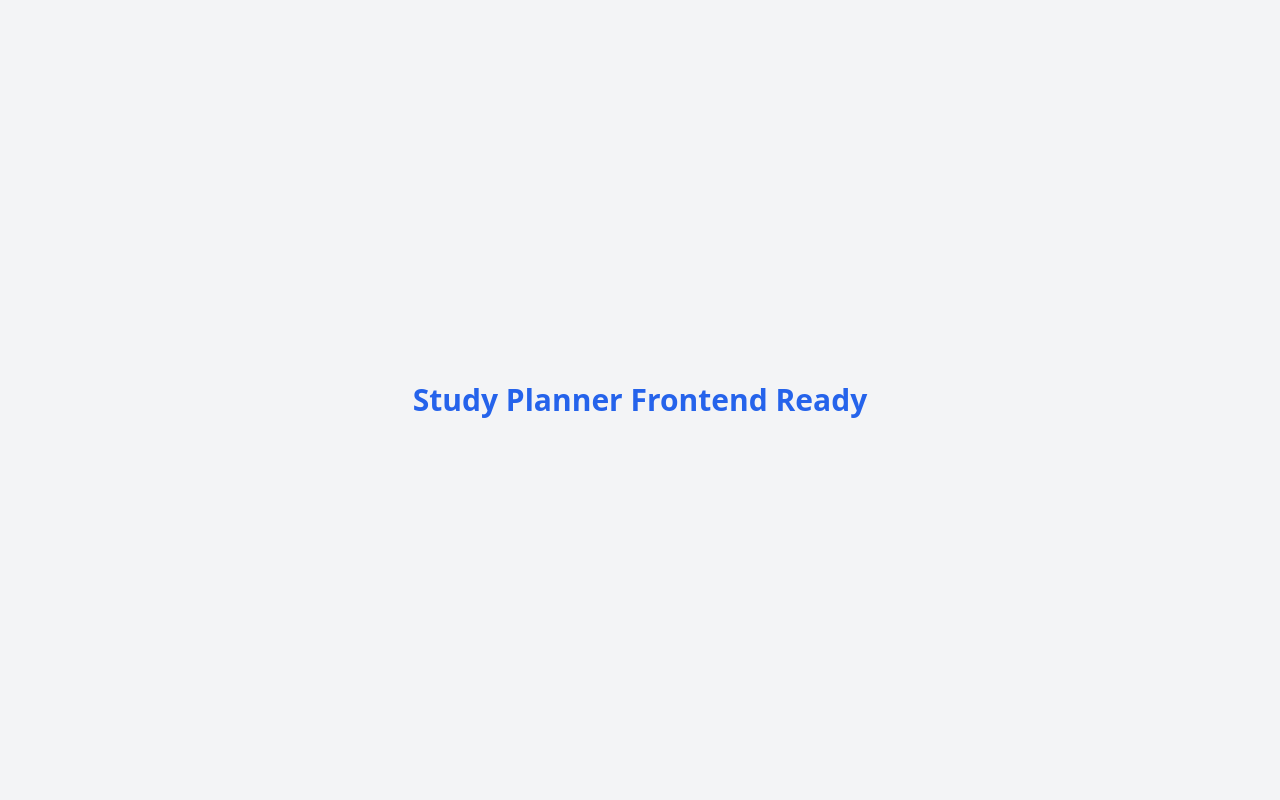
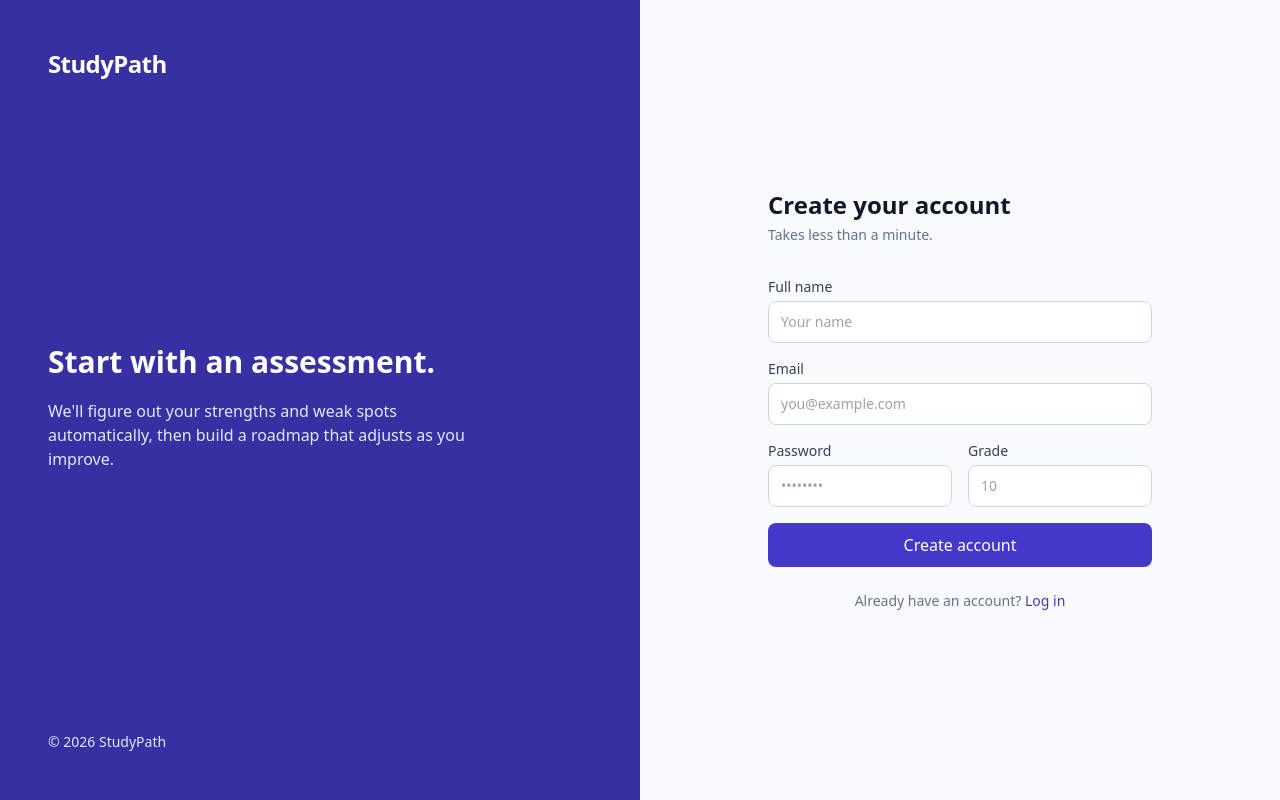
Before and after one commit to Shrinivas-py/Study_Planner, a React app in the folder frontend/: page /register in a window 1280 px wide. Built offline with nearby package versions, Linux system fonts and the light colour scheme; the HTML template or start-up script is replaced by a standard one.

Commit message:
working on frontend

```diff
--- a/frontend/src/App.jsx
+++ b/frontend/src/App.jsx
@@ -1,8 +1,31 @@
+import { BrowserRouter, Routes, Route, Navigate } from 'react-router-dom';
+import { AuthProvider, useAuth } from './context/AuthContext';
+import Login from './pages/Login';
+import Register from './pages/Register';
+
+function PrivateRoute({ children }) {
+  const { user } = useAuth();
+  return user ? children : <Navigate to="/login" />;
+}
+
+function AppRoutes() {
+  return (
+    <Routes>
+      <Route path="/login" element={<Login />} />
+      <Route path="/register" element={<Register />} />
+      <Route path="/subjects" element={<PrivateRoute><div>Subjects page (next)</div></PrivateRoute>} />
+      <Route path="*" element={<Navigate to="/login" />} />
+    </Routes>
+  );
+}
+
 function App() {
   return (
-    <div className="min-h-screen flex items-center justify-center bg-gray-100">
-      <h1 className="text-3xl font-bold text-blue-600">Study Planner Frontend Ready</h1>
-    </div>
+    <AuthProvider>
+      <BrowserRouter>
+        <AppRoutes />
+      </BrowserRouter>
+    </AuthProvider>
   );
 }
 
--- /dev/null
+++ b/frontend/src/context/AuthContext.jsx
@@ -0,0 +1,32 @@
+import { createContext, useContext, useState } from 'react';
+
+const AuthContext = createContext();
+
+export function AuthProvider({ children }) {
+  const [user, setUser] = useState(() => {
+    const saved = localStorage.getItem('user');
+    return saved ? JSON.parse(saved) : null;
+  });
+
+  const login = (userData, token) => {
+    localStorage.setItem('token', token);
+    localStorage.setItem('user', JSON.stringify(userData));
+    setUser(userData);
+  };
+
+  const logout = () => {
+    localStorage.removeItem('token');
+    localStorage.removeItem('user');
+    setUser(null);
+  };
+
+  return (
+    <AuthContext.Provider value={{ user, login, logout }}>
+      {children}
+    </AuthContext.Provider>
+  );
+}
+
+export function useAuth() {
+  return useContext(AuthContext);
+}
--- /dev/null
+++ b/frontend/src/pages/Login.jsx
@@ -0,0 +1,96 @@
+import { useState } from 'react';
+import { useNavigate, Link } from 'react-router-dom';
+import api from '../services/api';
+import { useAuth } from '../context/AuthContext';
+
+export default function Login() {
+  const [email, setEmail] = useState('');
+  const [password, setPassword] = useState('');
+  const [error, setError] = useState('');
+  const [loading, setLoading] = useState(false);
+  const { login } = useAuth();
+  const navigate = useNavigate();
+
+  const handleSubmit = async (e) => {
+    e.preventDefault();
+    setError('');
+    setLoading(true);
+    try {
+      const res = await api.post('/auth/login', { email, password });
+      login(res.data.user, res.data.token);
+      navigate('/subjects');
+    } catch (err) {
+      setError(err.response?.data?.message || 'Login failed');
+    } finally {
+      setLoading(false);
+    }
+  };
+
+  return (
+    <div className="min-h-screen flex">
+      {/* Left branding panel */}
+      <div className="hidden lg:flex lg:w-1/2 bg-brand-700 text-white flex-col justify-between p-12">
+        <div className="text-2xl font-bold tracking-tight">StudyPath</div>
+        <div>
+          <h2 className="text-3xl font-semibold leading-snug mb-4">
+            Your learning, mapped to you.
+          </h2>
+          <p className="text-brand-100 max-w-md">
+            Take an assessment, see exactly where you stand, and get a study plan built around your own strengths and gaps.
+          </p>
+        </div>
+        <div className="text-sm text-brand-100">© 2026 StudyPath</div>
+      </div>
+
+      {/* Right form panel */}
+      <div className="w-full lg:w-1/2 flex items-center justify-center bg-slate-50 px-6">
+        <div className="w-full max-w-sm">
+          <h1 className="text-2xl font-semibold text-slate-900 mb-1">Welcome back</h1>
+          <p className="text-slate-500 mb-8 text-sm">Log in to continue your study plan.</p>
+
+          {error && (
+            <div className="bg-red-50 text-red-700 text-sm px-4 py-2 rounded-md mb-4 border border-red-100">
+              {error}
+            </div>
+          )}
+
+          <form onSubmit={handleSubmit} className="space-y-4">
+            <div>
+              <label className="block text-sm font-medium text-slate-700 mb-1">Email</label>
+              <input
+                type="email"
+                value={email}
+                onChange={(e) => setEmail(e.target.value)}
+                className="w-full border border-slate-300 rounded-lg px-3 py-2.5 text-sm focus:outline-none focus:ring-2 focus:ring-brand-500 focus:border-transparent"
+                placeholder="you@example.com"
+                required
+              />
+            </div>
+            <div>
+              <label className="block text-sm font-medium text-slate-700 mb-1">Password</label>
+              <input
+                type="password"
+                value={password}
+                onChange={(e) => setPassword(e.target.value)}
+                className="w-full border border-slate-300 rounded-lg px-3 py-2.5 text-sm focus:outline-none focus:ring-2 focus:ring-brand-500 focus:border-transparent"
+                placeholder="••••••••"
+                required
+              />
+            </div>
+            <button
+              type="submit"
+              disabled={loading}
+              className="w-full bg-brand-600 hover:bg-brand-700 text-white font-medium py-2.5 rounded-lg transition-colors disabled:opacity-60"
+            >
+              {loading ? 'Logging in...' : 'Log in'}
+            </button>
+          </form>
+
+          <p className="text-sm text-slate-500 mt-6 text-center">
+            No account? <Link to="/register" className="text-brand-600 font-medium hover:underline">Create one</Link>
+          </p>
+        </div>
+      </div>
+    </div>
+  );
+}
--- /dev/null
+++ b/frontend/src/pages/Register.jsx
@@ -0,0 +1,99 @@
+import { useState } from 'react';
+import { useNavigate, Link } from 'react-router-dom';
+import api from '../services/api';
+import { useAuth } from '../context/AuthContext';
+
+export default function Register() {
+  const [form, setForm] = useState({ name: '', email: '', password: '', grade: '' });
+  const [error, setError] = useState('');
+  const [loading, setLoading] = useState(false);
+  const { login } = useAuth();
+  const navigate = useNavigate();
+
+  const handleChange = (e) => setForm({ ...form, [e.target.name]: e.target.value });
+
+  const handleSubmit = async (e) => {
+    e.preventDefault();
+    setError('');
+    setLoading(true);
+    try {
+      const res = await api.post('/auth/register', { ...form, grade: Number(form.grade) });
+      login(res.data.user, res.data.token);
+      navigate('/subjects');
+    } catch (err) {
+      setError(err.response?.data?.message || 'Registration failed');
+    } finally {
+      setLoading(false);
+    }
+  };
+
+  return (
+    <div className="min-h-screen flex">
+      <div className="hidden lg:flex lg:w-1/2 bg-brand-700 text-white flex-col justify-between p-12">
+        <div className="text-2xl font-bold tracking-tight">StudyPath</div>
+        <div>
+          <h2 className="text-3xl font-semibold leading-snug mb-4">
+            Start with an assessment.
+          </h2>
+          <p className="text-brand-100 max-w-md">
+            We'll figure out your strengths and weak spots automatically, then build a roadmap that adjusts as you improve.
+          </p>
+        </div>
+        <div className="text-sm text-brand-100">© 2026 StudyPath</div>
+      </div>
+
+      <div className="w-full lg:w-1/2 flex items-center justify-center bg-slate-50 px-6 py-10">
+        <div className="w-full max-w-sm">
+          <h1 className="text-2xl font-semibold text-slate-900 mb-1">Create your account</h1>
+          <p className="text-slate-500 mb-8 text-sm">Takes less than a minute.</p>
+
+          {error && (
+            <div className="bg-red-50 text-red-700 text-sm px-4 py-2 rounded-md mb-4 border border-red-100">
+              {error}
+            </div>
+          )}
+
+          <form onSubmit={handleSubmit} className="space-y-4">
+            <div>
+              <label className="block text-sm font-medium text-slate-700 mb-1">Full name</label>
+              <input name="name" value={form.name} onChange={handleChange}
+                className="w-full border border-slate-300 rounded-lg px-3 py-2.5 text-sm focus:outline-none focus:ring-2 focus:ring-brand-500"
+                placeholder="Your name" required />
+            </div>
+            <div>
+              <label className="block text-sm font-medium text-slate-700 mb-1">Email</label>
+              <input name="email" type="email" value={form.email} onChange={handleChange}
+                className="w-full border border-slate-300 rounded-lg px-3 py-2.5 text-sm focus:outline-none focus:ring-2 focus:ring-brand-500"
+                placeholder="you@example.com" required />
+            </div>
+            <div className="grid grid-cols-2 gap-4">
+              <div>
+                <label className="block text-sm font-medium text-slate-700 mb-1">Password</label>
+                <input name="password" type="password" value={form.password} onChange={handleChange}
+                  className="w-full border border-slate-300 rounded-lg px-3 py-2.5 text-sm focus:outline-none focus:ring-2 focus:ring-brand-500"
+                  placeholder="••••••••" required />
+              </div>
+              <div>
+                <label className="block text-sm font-medium text-slate-700 mb-1">Grade</label>
+                <input name="grade" type="number" value={form.grade} onChange={handleChange}
+                  className="w-full border border-slate-300 rounded-lg px-3 py-2.5 text-sm focus:outline-none focus:ring-2 focus:ring-brand-500"
+                  placeholder="10" required />
+              </div>
+            </div>
+            <button
+              type="submit"
+              disabled={loading}
+              className="w-full bg-brand-600 hover:bg-brand-700 text-white font-medium py-2.5 rounded-lg transition-colors disabled:opacity-60"
+            >
+              {loading ? 'Creating account...' : 'Create account'}
+            </button>
+          </form>
+
+          <p className="text-sm text-slate-500 mt-6 text-center">
+            Already have an account? <Link to="/login" className="text-brand-600 font-medium hover:underline">Log in</Link>
+          </p>
+        </div>
+      </div>
+    </div>
+  );
+}
--- a/frontend/src/services/api.js
+++ b/frontend/src/services/api.js
@@ -1,15 +1,15 @@
-import axios from "axios";
+import axios from 'axios';
 
 const api = axios.create({
-    baseURL = 'http://localhost:5000/api',
+  baseURL: 'http://localhost:5000/api',
 });
 
-api.interceptors.request.use((config)=>{
-    const token = localStorage.getItem('token');
-    if(token){
-        config.headers.Authorization = `Bearer ${token}`;
-    }
-    return config;
+api.interceptors.request.use((config) => {
+  const token = localStorage.getItem('token');
+  if (token) {
+    config.headers.Authorization = `Bearer ${token}`;
+  }
+  return config;
 });
 
 export default api;
--- a/frontend/tailwind.config.js
+++ b/frontend/tailwind.config.js
@@ -1,10 +1,17 @@
 export default {
-  content: [
-    "./index.html",
-    "./src/**/*.{js,jsx}",
-  ],
+  content: ["./index.html", "./src/**/*.{js,jsx}"],
   theme: {
-    extend: {},
+    extend: {
+      colors: {
+        brand: {
+          50: '#eef2ff',
+          100: '#e0e7ff',
+          500: '#4f46e5',
+          600: '#4338ca',
+          700: '#3730a3',
+        },
+      },
+    },
   },
   plugins: [],
 }
```
